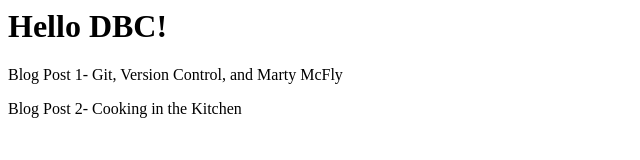
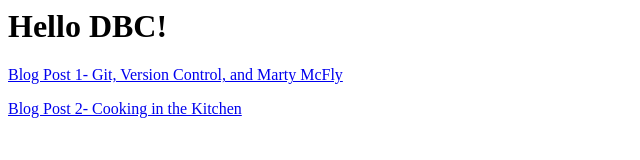
Before and after one commit to sidwatal/blog, a plain HTML site: page index.html in a window 1280 px wide. Shown: the whole page, without its empty margins (0-640 px from the left). Drawn offline with Linux system fonts and the light colour scheme.

Commit message:
add links to posts to index

```diff
--- a/index.html
+++ b/index.html
@@ -1,7 +1,7 @@
 <html>
   <body>
       <h1>Hello DBC!</h1>
-      <p><a href"http://sidwatal.github.io/blog/t1-git-blog.html">Blog Post 1- Git, Version Control, and Marty McFly</a></p>
-      <p><a href"http://sidwatal.github.io/blog/c1-chefs-kitchen.html">Blog Post 2- Cooking in the Kitchen</a></p>
+      <p><a href="http://sidwatal.github.io/blog/t1-git-blog.html">Blog Post 1- Git, Version Control, and Marty McFly</a></p>
+      <p><a href="http://sidwatal.github.io/blog/c1-chefs-kitchen.html">Blog Post 2- Cooking in the Kitchen</a></p>
   </body>
 </html>
```
